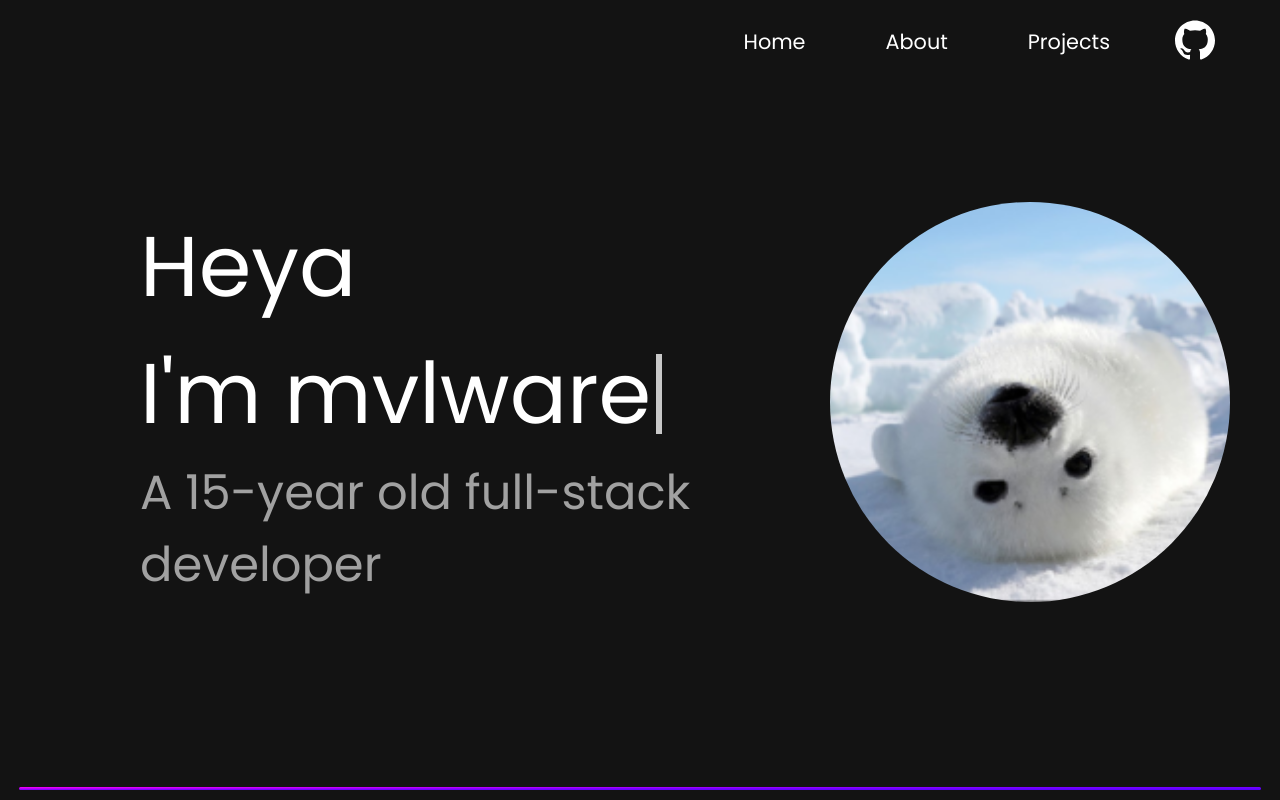
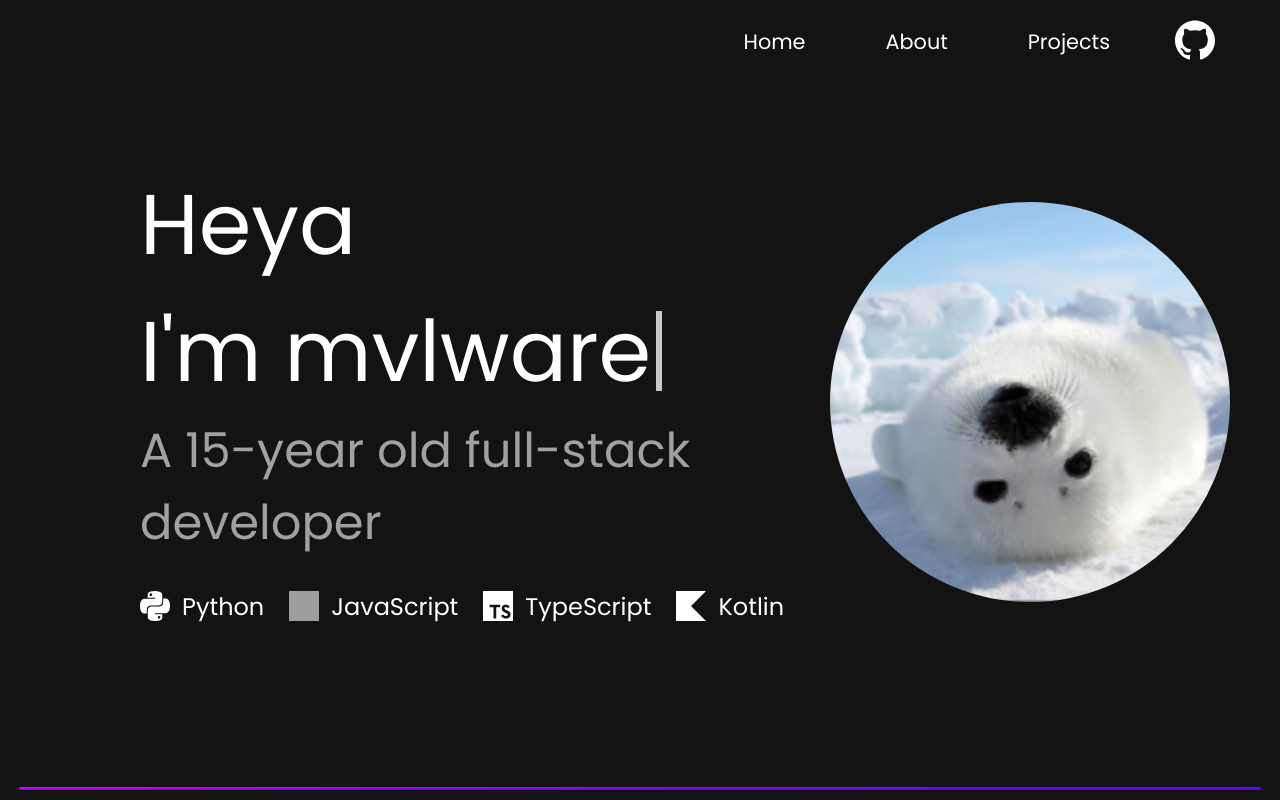
Before and after one commit to mvlwarekekw/mvlware.xyz, a Vue app: page / in a window 1280 px wide. Built offline with nearby package versions, Linux system fonts and the light colour scheme; grey boxes are pictures that could not be loaded.

Commit message:
feat: add known coding languages

```diff
--- a/src/components/Hero.vue
+++ b/src/components/Hero.vue
@@ -1,5 +1,6 @@
 <script setup lang="ts">
 import {ref} from "vue";
+import Skill from "@/components/Skill.vue";
 
 const isSpinning = ref(false)
 
@@ -18,6 +19,14 @@ const spin = () => {
         <div class="cursor"></div>
       </div>
       <h2 class="text-xl">A 15-year old full-stack developer</h2>
+      <div class="skills">
+        <div class="skill-row">
+          <Skill path="/python.svg" name="Python" class="skill" />
+          <Skill path="/js.svg" name="JavaScript" class="skill" />
+          <Skill path="/ts.svg" name="TypeScript" class="skill" />
+          <Skill path="/kotlin.svg" name="Kotlin" class="skill" />
+        </div>
+      </div>
     </div>
     <div class="seal">
       <img src="/seal.png" alt="cute seal" class="seal-img" :class="{'spin': isSpinning}" id="seal" @mouseover="spin">
@@ -58,6 +67,19 @@ const spin = () => {
   height: 80vh;
   padding-left: 100px;
   align-content: center;
+}
+
+.skills {
+  margin-top: 30px;
+}
+
+.skill-row {
+  display: flex;
+  margin-bottom: 20px;
+}
+
+.skill {
+  margin-right: 25px
 }
 
 .seal {
--- /dev/null
+++ b/src/components/Skill.vue
@@ -0,0 +1,37 @@
+<script setup lang="ts">
+defineProps({
+  name: {
+    type: String,
+    default: "Python"
+  },
+  path: {
+    type: String,
+    default: "/python.svg"
+  }
+})
+</script>
+
+<template>
+<div class="skill">
+  <div class="skill-icon">
+    <img :src="path" alt="" height="30px" width="30px">
+  </div>
+  <div class="skill-name">
+    <h3 class="text-md">{{ name }}</h3>
+  </div>
+</div>
+</template>
+
+<style scoped>
+.skill {
+  display: flex;
+  align-items: center;
+  justify-items: center;
+}
+
+.skill-icon {
+  display: flex;
+  justify-content: center;
+  margin-right: 12px;
+}
+</style>
```
